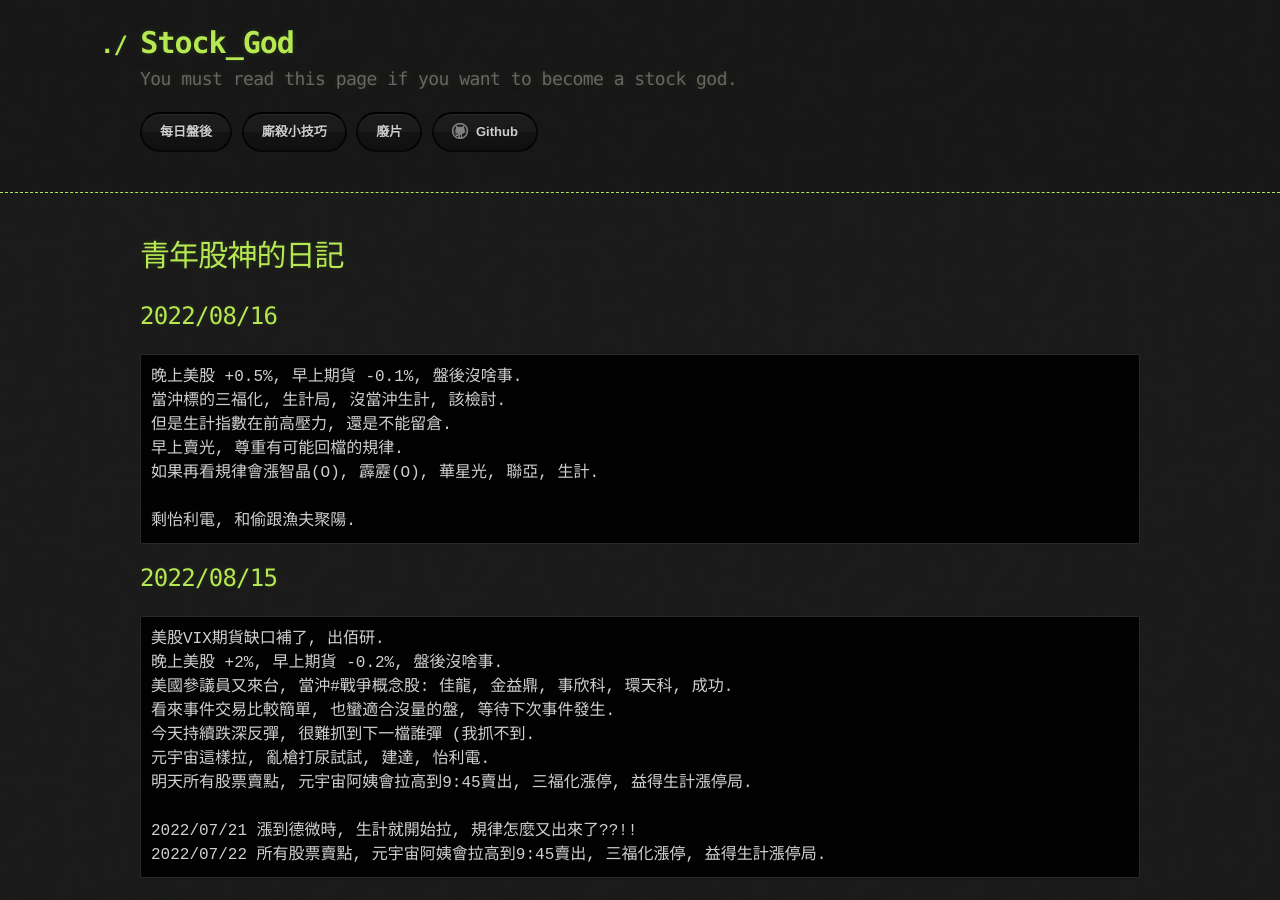
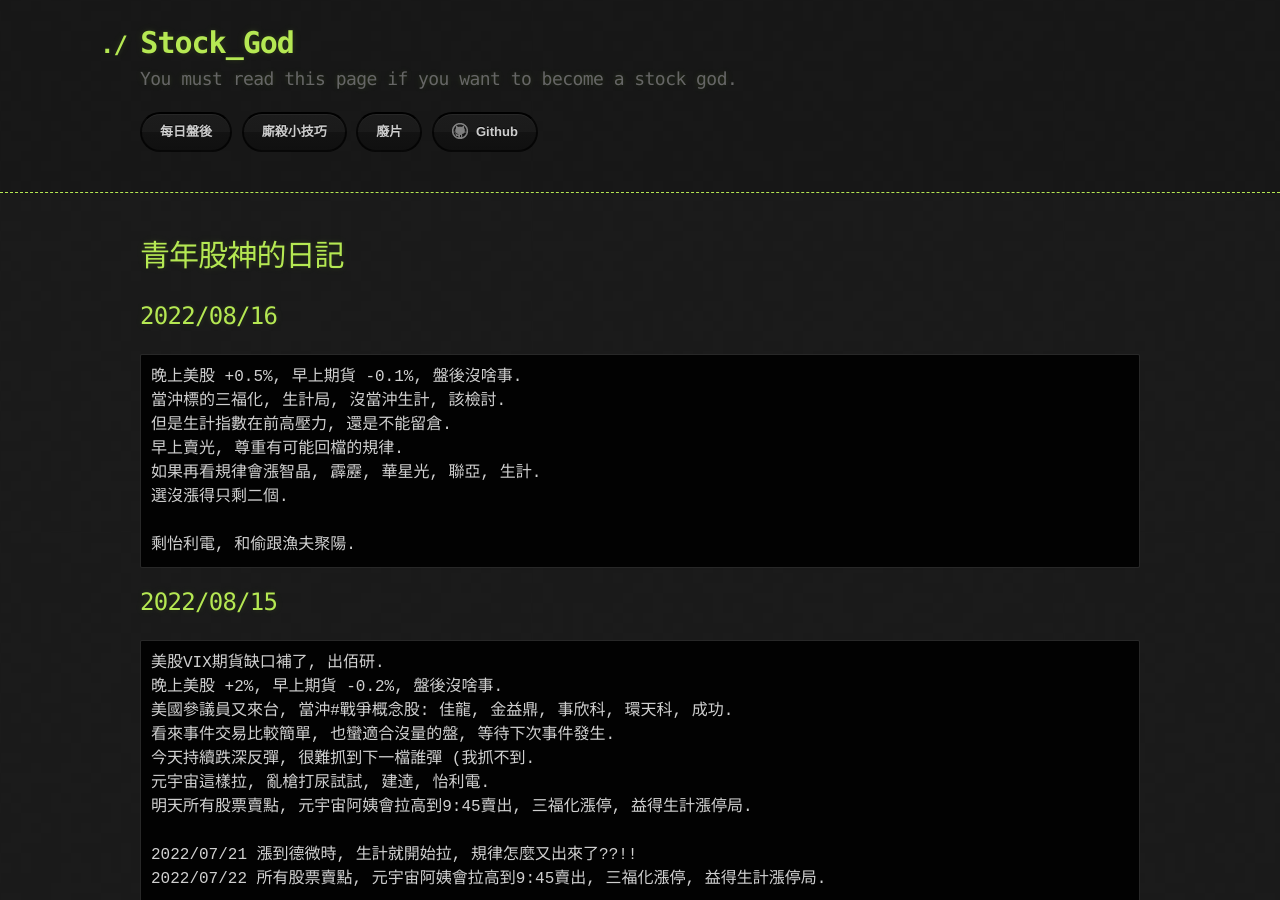
Before and after one commit to lepg5487/Stock_God, a Jekyll site: the page built from index.md, in a window 1280 px wide and 900 px high. Built offline with Jekyll 4.4.1, drawn with Linux system fonts in a browser that asks for light colours; our own code applies the rules of GitHub Pages for plain Markdown files.

Commit message:
Update index.md

````diff
--- a/index.md
+++ b/index.md
@@ -10,7 +10,8 @@ layout: testlayouts
 當沖標的三福化, 生計局, 沒當沖生計, 該檢討.
 但是生計指數在前高壓力, 還是不能留倉.
 早上賣光, 尊重有可能回檔的規律.
-如果再看規律會漲智晶(O), 霹靂(O), 華星光, 聯亞, 生計.
+如果再看規律會漲智晶, 霹靂, 華星光, 聯亞, 生計.
+選沒漲得只剩二個.
 
 剩怡利電, 和偷跟漁夫聚陽.
 ```
````
